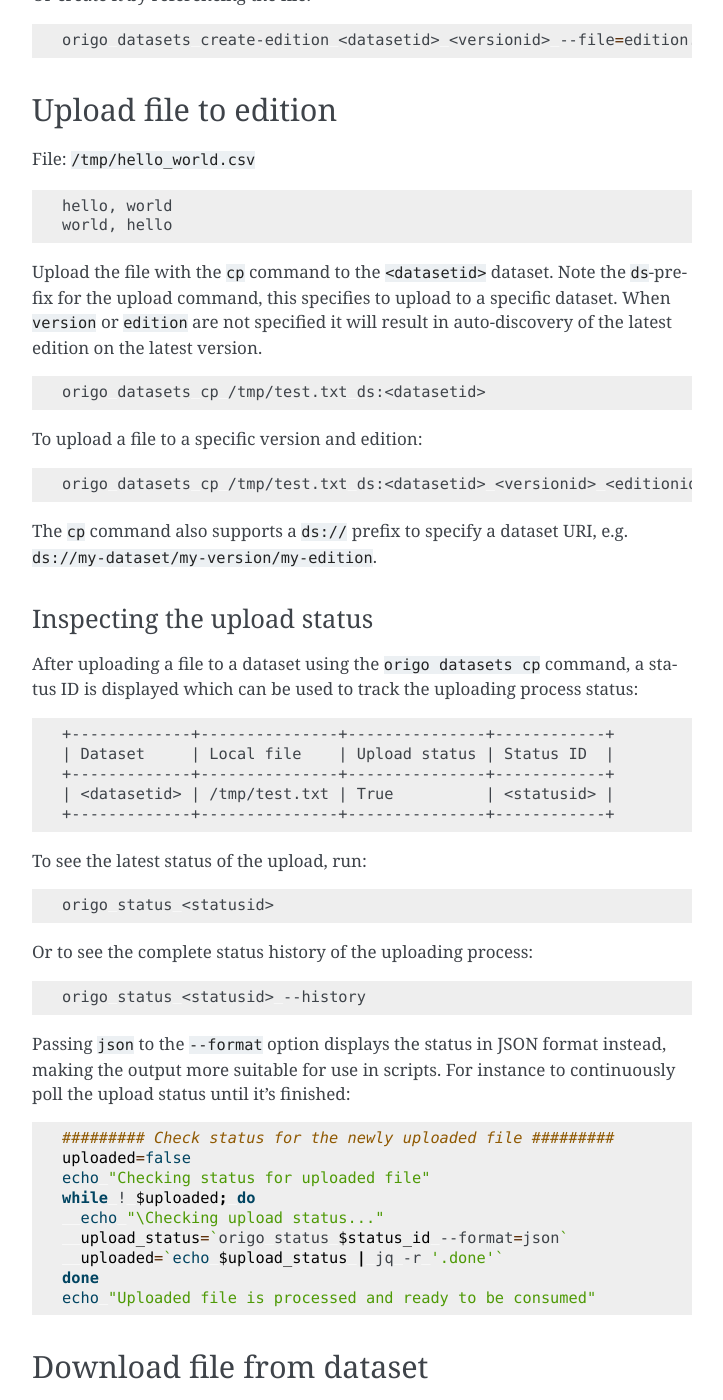
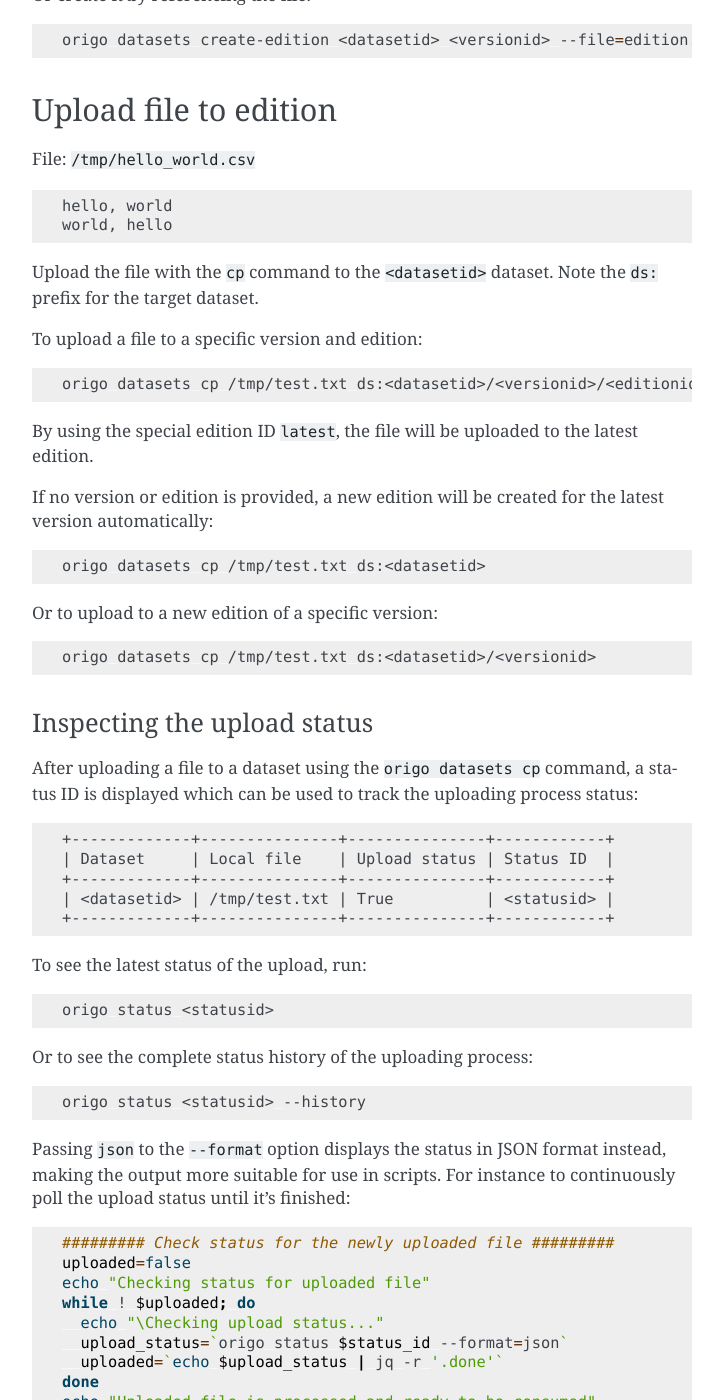
Before and after one commit to oslokommune/okdata-cli, a Sphinx documentation site: the page built from doc/datasets.md, in a window 1280 px wide and 1400 px high, scrolled down 3321 px. Shown: the whole window, without its empty margins (388-1111 px from the left). Built offline with Sphinx 7.4.7, drawn with Linux system fonts in a browser that asks for light colours; some of the changed text lies outside the part shown.

Commit message:
DP-1219 Syntax overhaul for `origo datasets cp`
Overhaul the syntax of the `origo datasets cp` command. Four different
URI formats are now supported when specifying the dataset to upload to
or download from:

- `ds:{dataset_id}`
- `ds:{dataset_id}/{version}`
- `ds:{dataset_id}/{version}/latest`
- `ds:{dataset_id}/{version}/{edition}`

The two first forms will automatically create new editions on upload.

Support for the `ds://` prefix and support for providing positional
versions and editions has been removed.

````diff
--- a/doc/datasets.md
+++ b/doc/datasets.md
@@ -146,18 +146,29 @@ hello, world
 world, hello
 ```
 
-Upload the file with the `cp` command to the `<datasetid>` dataset. Note the `ds`-prefix for the upload command, this specifies to upload to a specific dataset.
-When `version` or `edition` are not specified it will result in auto-discovery of the latest edition on the latest version.
+Upload the file with the `cp` command to the `<datasetid>` dataset. Note the
+`ds:` prefix for the target dataset.
+
+To upload a file to a specific version and edition:
+```bash
+origo datasets cp /tmp/test.txt ds:<datasetid>/<versionid>/<editionid>
+```
+
+By using the special edition ID `latest`, the file will be uploaded to the
+latest edition.
+
+If no version or edition is provided, a new edition will be created for the
+latest version automatically:
+
 ```bash
 origo datasets cp /tmp/test.txt ds:<datasetid>
 ```
 
-To upload a file to a specific version and edition:
+Or to upload to a new edition of a specific version:
+
 ```bash
-origo datasets cp /tmp/test.txt ds:<datasetid> <versionid> <editionid>
+origo datasets cp /tmp/test.txt ds:<datasetid>/<versionid>
 ```
-
-The `cp` command also supports a `ds://` prefix to specify a dataset URI, e.g. `ds://my-dataset/my-version/my-edition`.
 
 ### Inspecting the upload status
 
@@ -203,10 +214,17 @@ echo "Uploaded file is processed and ready to be consumed"
 ## Download file from dataset
 
 The `origo datasets cp` command can also be used to download data form a dataset URI:
+
 ```bash
-origo datasets cp ds://my-dataset/my-version/my-edition my/target/directory
+origo datasets cp ds:<datasetid>/<versionid>/<editionid> my/target/directory
 ```
-If no version or edition is provided, the latest version and edition will be used by default (if they exist).
+
+If no version or edition is provided, the latest version and edition will be
+used by default (if they exist):
+
+```bash
+origo datasets cp ds:<datasetid> my/target/directory
+```
 
 The target directory will be created if it doesn't already eixst on the local filesystem. The CLI also supports the use of `.` to specify the current working directory as output target.
 
````
Also changed, not shown: CHANGELOG.md (+14 -1 lines), 2 other files.
